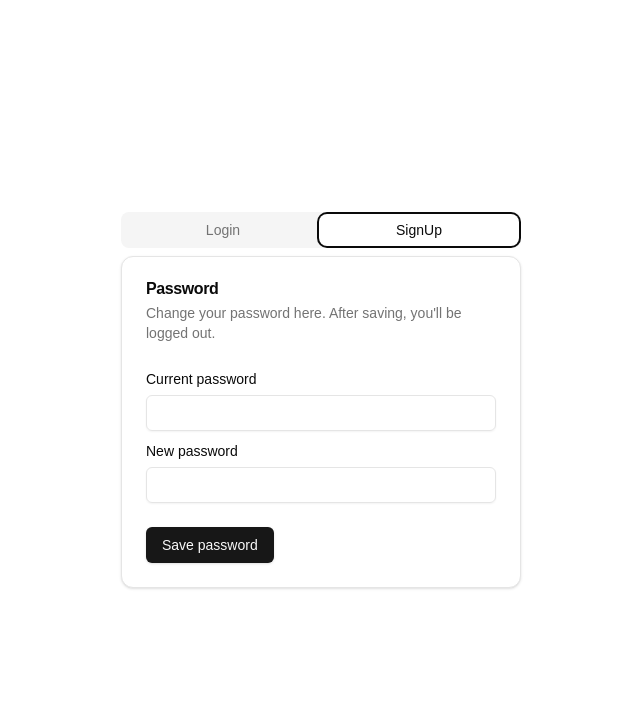
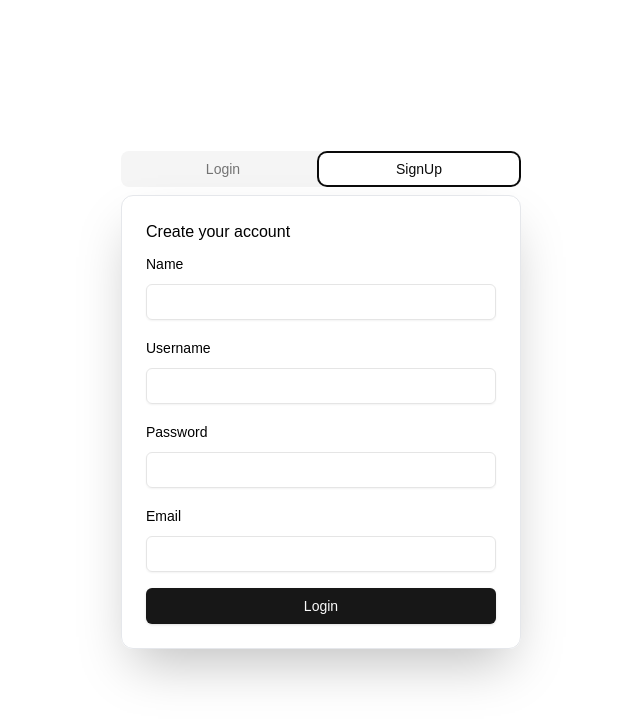
Before and after one commit to davichiqueti/kanban-ai, a Next.js app in the folder frontend/: page /auth in a window 1280 px wide. Both pictures are taken after a click on the tab "SignUp". Shown: the top 722 px of the page, without its empty margins (319-959 px from the left). Built offline with nearby package versions, Linux system fonts and the light colour scheme.

Commit message:
signup form

```diff
--- a/frontend/components/auth/signup/signup-form.tsx
+++ b/frontend/components/auth/signup/signup-form.tsx
@@ -1,43 +1,136 @@
+"use client"
+
+import * as z from "zod"
+import { zodResolver } from "@hookform/resolvers/zod";
+import { useForm } from "react-hook-form"
+
+import { Form, FormControl, FormDescription, FormField, FormItem, FormLabel, FormMessage } from "@/components/ui/form"
 import { Button } from "@/components/ui/button"
-import {
-  Card,
-  CardContent,
-  CardDescription,
-  CardFooter,
-  CardHeader,
-  CardTitle,
-} from "@/components/ui/card"
 import { Input } from "@/components/ui/input"
-import { Label } from "@/components/ui/label"
 
-export default function SignUp(){
+const formSchema = z.object({
+  name: z
+    .string({
+      required_error: "Name is requiered"
+    }),
+  username: z
+    .string({
+      required_error: "Username is requiered."
+    }),
+  email: z
+    .string({
+      required_error: "Email is requiered."
+    })
+    .email({
+      message: "Must be a valid email."
+    }),
+  password: z
+    .string({
+      required_error: "Password is requiered."
+    })
+    .min(7, { message: "Must have at least 7 characters." })
+    .max(12),
+})
+
+export default function SignUp() {
+
+  const form = useForm<z.infer<typeof formSchema>>({
+    resolver: zodResolver(formSchema),
+    defaultValues: {
+      name: "",
+      username: "",
+      email: "",
+      password: "",
+    }
+  })
 
 
-    return(
-        <div>
+  return (
+    <div className="flex flex-col justify-center p-6 space-y-2
+                        border rounded-xl shadow-2xl  ">
 
-                <Card>
-                  <CardHeader>
-                    <CardTitle>Password</CardTitle>
-                    <CardDescription>
-                      Change your password here. After saving, you'll be logged out.
-                    </CardDescription>
-                  </CardHeader>
-                  <CardContent className="space-y-2">
-                    <div className="space-y-1">
-                      <Label htmlFor="current">Current password</Label>
-                      <Input id="current" type="password" />
-                    </div>
-                    <div className="space-y-1">
-                      <Label htmlFor="new">New password</Label>
-                      <Input id="new" type="password" />
-                    </div>
-                  </CardContent>
-                  <CardFooter>
-                    <Button>Save password</Button>
-                  </CardFooter>
-                </Card>
+      <span>Create your account</span>
 
-        </div>
-    )
+      <Form {...form}>
+        <form
+
+          className="flex flex-col space-y-2"
+        >
+          <FormField
+            control={form.control}
+            name="name"
+            render={({ field }) => (
+              <FormItem>
+                <FormLabel>Name</FormLabel>
+                <FormControl>
+                  <Input
+                    placeholder=""
+                    {...field}
+                  />
+                </FormControl>
+                <FormDescription></FormDescription>
+                <FormMessage />
+              </FormItem>
+            )}
+          />
+
+          <FormField
+            control={form.control}
+            name="username"
+            render={({ field }) => (
+              <FormItem>
+                <FormLabel>Username</FormLabel>
+                <FormControl>
+                  <Input
+                    placeholder=""
+                    {...field}
+                  />
+                </FormControl>
+                <FormDescription></FormDescription>
+                <FormMessage />
+              </FormItem>
+            )}
+          />
+
+          <FormField
+            control={form.control}
+            name="password"
+            render={({ field }) => (
+              <FormItem>
+                <FormLabel>Password</FormLabel>
+                <FormControl>
+                  <Input
+                    placeholder=""
+                    {...field}
+                  />
+                </FormControl>
+                <FormDescription></FormDescription>
+                <FormMessage />
+              </FormItem>
+            )}
+          />
+          <FormField
+            control={form.control}
+            name="email"
+            render={({ field }) => (
+              <FormItem>
+                <FormLabel>Email</FormLabel>
+                <FormControl>
+                  <Input
+                    placeholder=""
+                    {...field}
+                  />
+                </FormControl>
+                <FormDescription></FormDescription>
+                <FormMessage />
+              </FormItem>
+            )}
+          />
+
+          <Button type="submit"> Login</Button>
+
+        </form>
+      </Form>
+    </div>
+  )
 }
```
